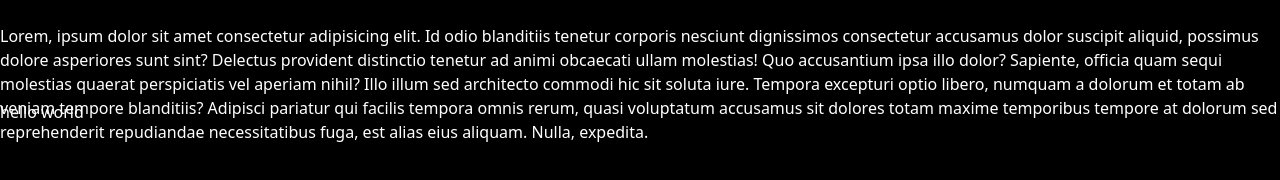
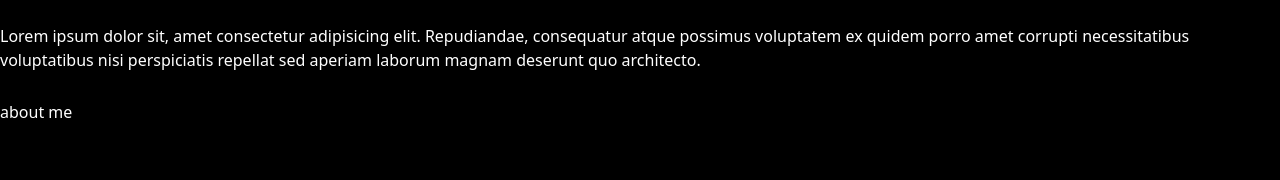
Before and after one commit to hambali15/My-Portfolio, a website: page index.html in a window 1280 px wide. Drawn offline with Linux system fonts and the light colour scheme.

Commit message:
menambahkan paragraf about

```diff
--- a/index.html
+++ b/index.html
@@ -9,18 +9,21 @@
         <!-- akhir link -->
     </head>
     <body class="bg-black text-white">
-        <h1>hello world</h1>
-        <p>
-            Lorem, ipsum dolor sit amet consectetur adipisicing elit. Id odio blanditiis tenetur
-            corporis nesciunt dignissimos consectetur accusamus dolor suscipit aliquid, possimus
-            dolore asperiores sunt sint? Delectus provident distinctio tenetur ad animi obcaecati
-            ullam molestias! Quo accusantium ipsa illo dolor? Sapiente, officia quam sequi molestias
-            quaerat perspiciatis vel aperiam nihil? Illo illum sed architecto commodi hic sit soluta
-            iure. Tempora excepturi optio libero, numquam a dolorum et totam ab veniam tempore
-            blanditiis? Adipisci pariatur qui facilis tempora omnis rerum, quasi voluptatum
-            accusamus sit dolores totam maxime temporibus tempore at dolorum sed reprehenderit
-            repudiandae necessitatibus fuga, est alias eius aliquam. Nulla, expedita.
-        </p>
+        <header></header>
+        <main>
+            <div id="home"></div>
+            <div id="about">
+                <h1>about me</h1>
+                <p>
+                    Lorem ipsum dolor sit, amet consectetur adipisicing elit. Repudiandae,
+                    consequatur atque possimus voluptatem ex quidem porro amet corrupti
+                    necessitatibus voluptatibus nisi perspiciatis repellat sed aperiam laborum
+                    magnam deserunt quo architecto.
+                </p>
+            </div>
+            <div id="portfolio"></div>
+            <div id="certificate"></div>
+        </main>
 
         <script src="public/output.js"></script>
     </body>
```
